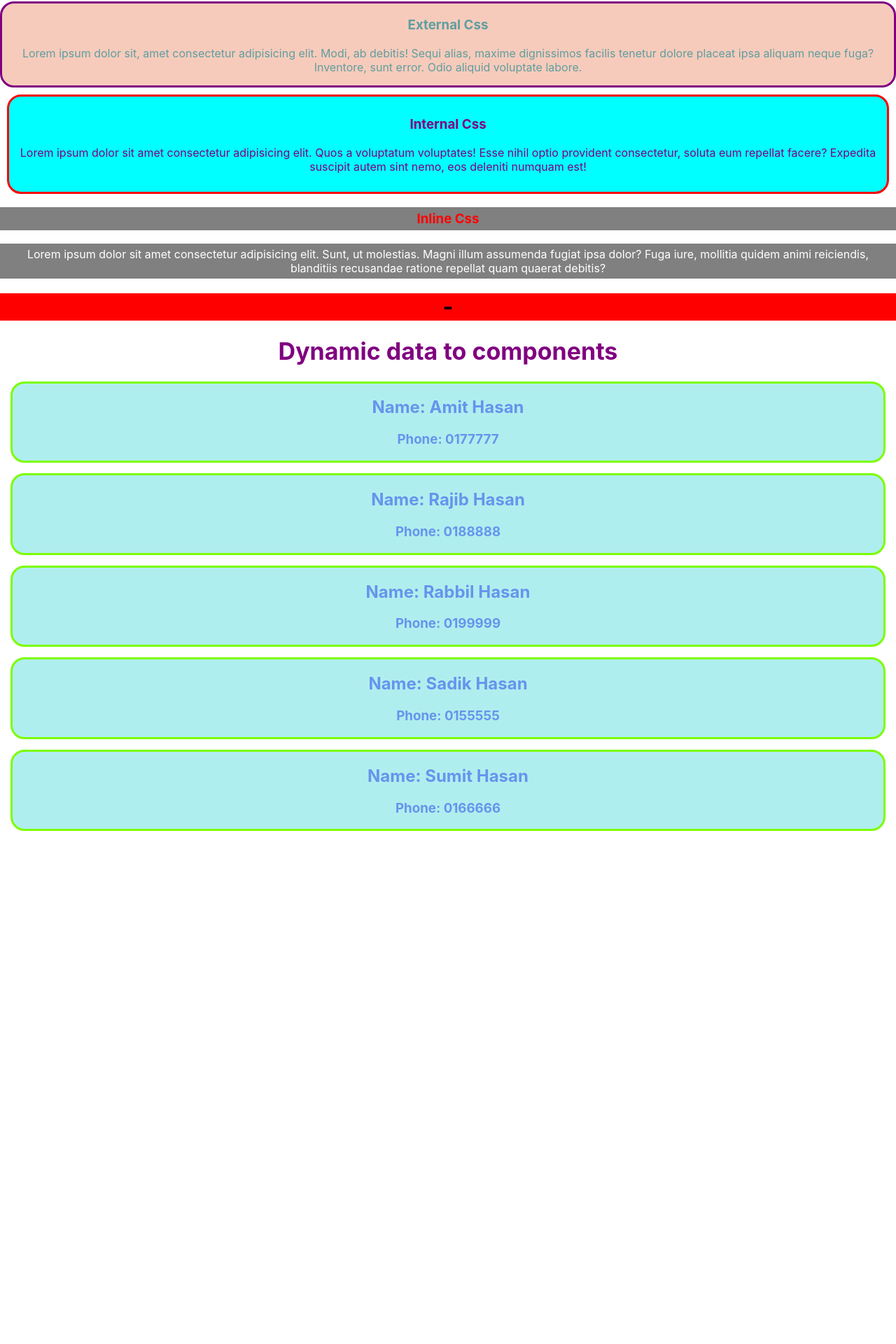
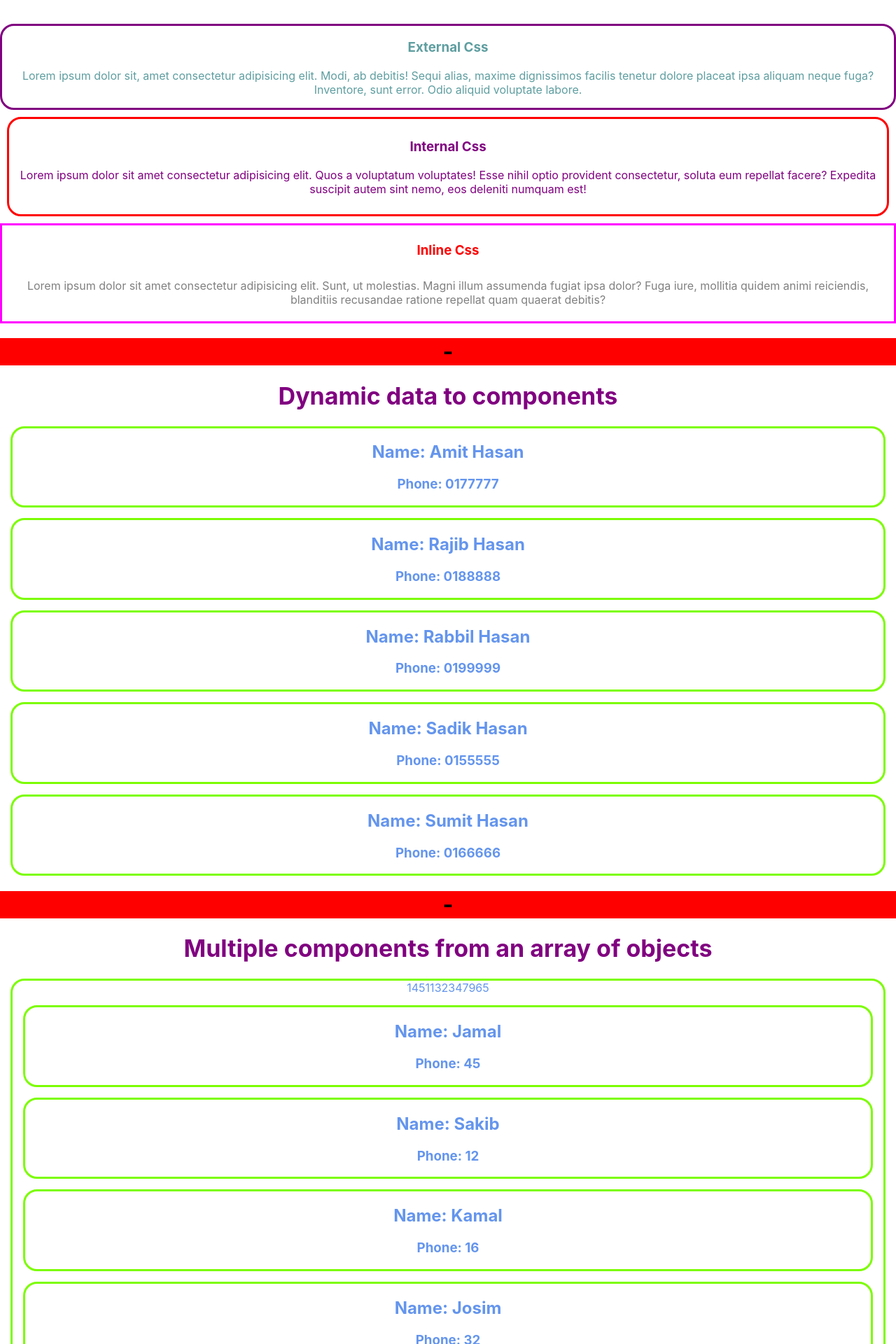
Before and after one commit to khaled39ab/Basic-React, a React (Create React App) app: page / in a window 1280 px wide. Shown: the part 745-2665 px from the top of the page at 70% size. Before the commit the page ends 1947 px from the top, so only its background shows below. Built offline with nearby package versions, Linux system fonts and the light colour scheme.

Commit message:
Learning multiple data from array like obj

```diff
--- a/src/App.css
+++ b/src/App.css
@@ -40,13 +40,13 @@
 
 .external{
   color: cadetblue;
-  background-color: rgb(247, 203, 187);
+  /* background-color: rgb(247, 203, 187); */
   border: 3px solid purple;
   border-radius: 20px;
 }
 .person{
   color: cornflowerblue;
-  background-color: paleturquoise;
+  /* background-color: paleturquoise; */
   border: 3px solid lawngreen;
   border-radius: 20px;
   margin: 15px;
--- a/src/App.js
+++ b/src/App.js
@@ -3,7 +3,7 @@ import './App.css';
 
 const internal = {
   color: "purple",
-  backgroundColor: "cyan",
+  // backgroundColor: "cyan",
   border: '3px solid red',
   borderRadius: '20px',
   padding: '10px',
@@ -34,6 +34,12 @@ function App() {
       <Person name="Rabbil Hasan" phone= "0199999"></Person>
       <Person name="Sadik Hasan" phone= "0155555"></Person>
       <Person name="Sumit Hasan" phone= "0166666"></Person>
+
+      <h1 style={{backgroundColor:'red'}}>-</h1>
+
+      <h1 style={{color:'purple', fontSize:'34px'}}>Multiple components from an array of objects</h1>
+
+      <Students></Students>
     </div>
   );
 }
@@ -58,9 +64,9 @@ function InternalCss(){
 
 function InlineCss(){
   return (
-    <div>
-      <h3 style={{color:'red', backgroundColor:'gray', padding:'5px'}}>Inline Css</h3>
-      <p style={{color:'white', backgroundColor:'gray', padding:'5px'}}>Lorem ipsum dolor sit amet consectetur adipisicing elit. Sunt, ut molestias. Magni illum assumenda fugiat ipsa dolor? Fuga iure, mollitia quidem animi reiciendis, blanditiis recusandae ratione repellat quam quaerat debitis?</p>
+    <div style={{border:'3px solid magenta'}}>
+      <h3 style={{color:'red', padding:'5px'}}>Inline Css</h3>
+      <p style={{color:'gray', padding:'5px'}}>Lorem ipsum dolor sit amet consectetur adipisicing elit. Sunt, ut molestias. Magni illum assumenda fugiat ipsa dolor? Fuga iure, mollitia quidem animi reiciendis, blanditiis recusandae ratione repellat quam quaerat debitis?</p>
     </div>
   )
 }
@@ -73,4 +79,25 @@ function Person(props){
     </div>
   )
 }
+
+function Students(){
+  const studentsID = [14, 51, 1, 3, 23, 47, 9, 65];
+  const studentsInfo = [
+    { name: 'Jamal', id: 45},
+    { name: 'Sakib', id: 12},
+    { name: 'Kamal', id: 16},
+    { name: 'Josim', id: 32}
+  ]
+  return(
+    <div className='person'>
+      {
+        studentsID.map(studentId =>  studentId)
+      }
+      {
+        studentsInfo.map(studentInfo => <Person name={studentInfo.name} phone={studentInfo.id}></Person>)
+      }
+    </div>
+  )
+}
+
 export default App;
```
